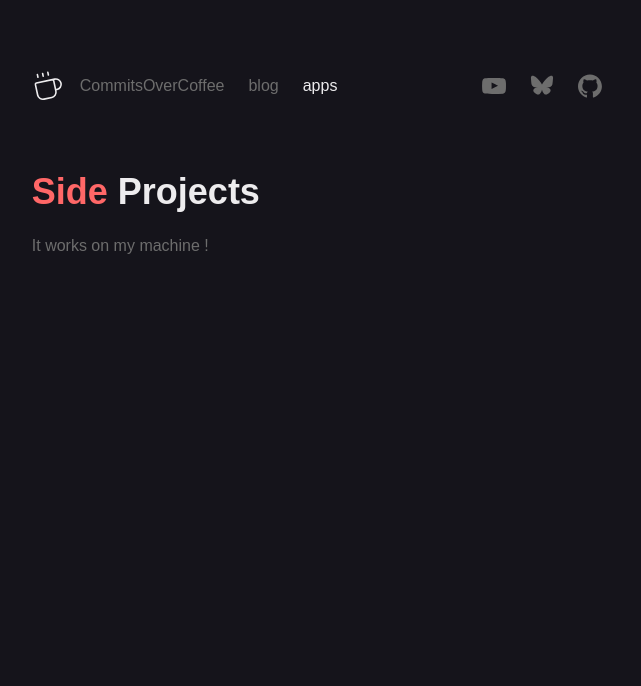
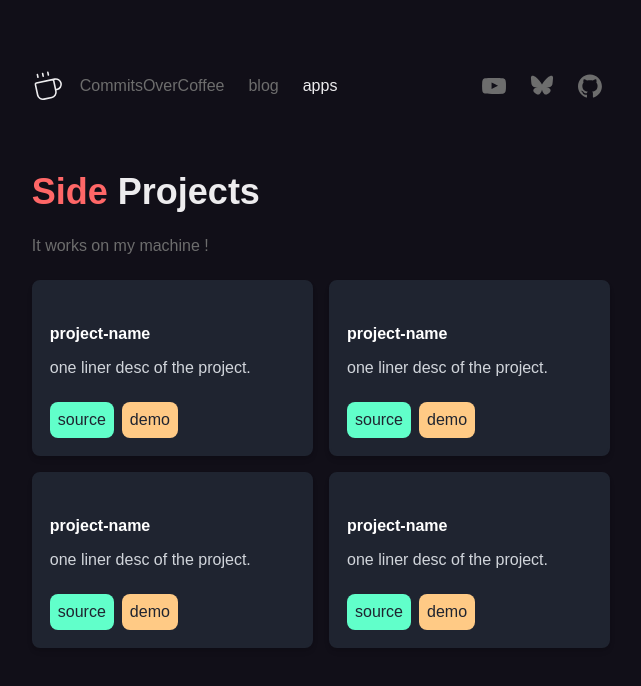
Before and after one commit to commitsovercoffee/markup-mansion, a SvelteKit app: page /apps in a window 1280 px wide. Shown: the top 686 px of the page, without its empty margins (319-960 px from the left). Built offline with nearby package versions, Linux system fonts and the light colour scheme.

Commit message:
updates apps page

```diff
--- a/src/lib/theme.svelte.js
+++ b/src/lib/theme.svelte.js
@@ -2,8 +2,9 @@ export const selected = $state('aura');
 export const themes = $state({
 	aura: {
 		// aura
-		background: '#15141B',
+		background: '#110F18',
 		foreground: '#EDECEE',
+		panel: '#1f2430',
 
 		primary: '#FF6767',
 		secondary: '#FFCA85',
--- a/src/routes/apps/+page.svelte
+++ b/src/routes/apps/+page.svelte
@@ -1,5 +1,64 @@
 <script>
 	import Hero from '$lib/components/Hero.svelte';
+	import { selected, themes } from '$lib/theme.svelte';
+
+	const projects = [
+		{ name: 'project-name', desc: 'one liner desc of the project.', demo: true },
+		{ name: 'project-name', desc: 'one liner desc of the project.', demo: true },
+		{ name: 'project-name', desc: 'one liner desc of the project.', demo: true },
+		{ name: 'project-name', desc: 'one liner desc of the project.', demo: true }
+	];
 </script>
 
 <Hero first="Side" second="Projects" desc="It works on my machine !" />
+
+<div class=" grid grid-cols-1 gap-4 text-pretty break-words md:grid-cols-2">
+	{#each projects as project}
+		<article
+			class="rounded-lg p-4 shadow-md"
+			style:background-color={themes[selected].panel}
+			style:--border-base={themes[selected].panel}
+			style:--border-decor={themes[selected].foreground}
+		>
+			<h4>{project.name}</h4>
+			<p>{project.desc}</p>
+			<div class="flex flex-row gap-2">
+				<a
+					style:background-color={themes[selected].highlight}
+					style:color={themes[selected].panel}
+					style:--shadow-decor={themes[selected].highlight}
+					class="rounded-lg px-2 py-1 no-underline"
+					href="https:github.com/commitsovercoffee/{project.name}">source</a
+				>
+				{#if project.demo}
+					<a
+						style:background-color={themes[selected].secondary}
+						style:color={themes[selected].panel}
+						style:--shadow-decor={themes[selected].secondary}
+						class="rounded-lg px-2 py-1 no-underline"
+						href="https:{project.name}.commitsovercoffee.com">demo</a
+					>
+				{/if}
+			</div>
+		</article>
+	{/each}
+</div>
+
+<style>
+	article {
+		border: 2px solid var(--border-base);
+		transition: border-color 1s ease;
+	}
+
+	article:hover {
+		border: 2px solid var(--border-decor);
+	}
+
+	a {
+		transition: box-shadow 1s ease;
+	}
+
+	a:hover {
+		box-shadow: var(--shadow-decor) 0px 7px 29px 0px;
+	}
+</style>
```
